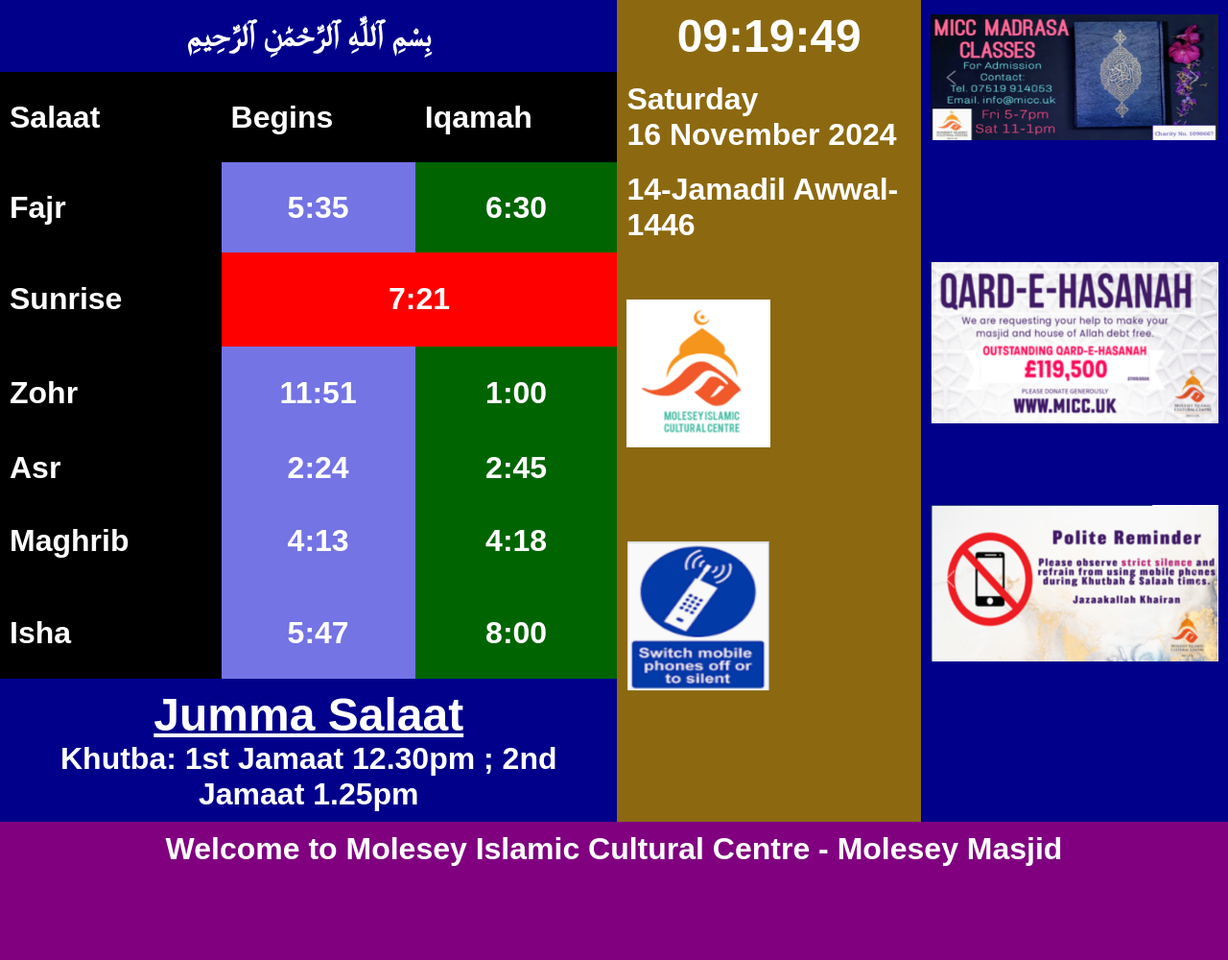
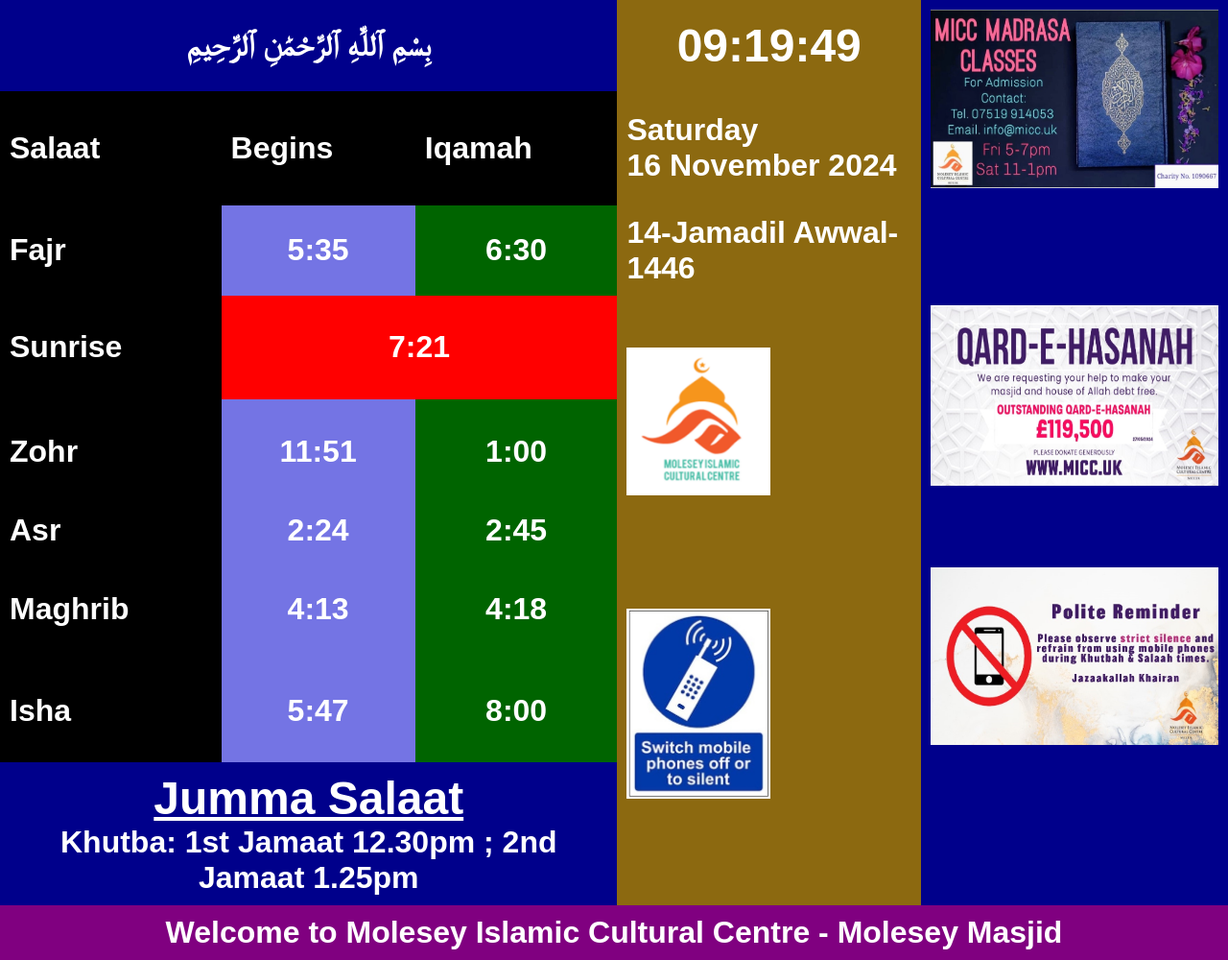
Before and after one commit to aismaelconst/aismaelconst.github.io, a plain HTML site: page index.html in a window 1280 px wide. Shown: the whole page at 96% size. Before the commit the page ends 913 px from the top, so only its background shows below. Drawn offline with Linux system fonts and the light colour scheme.

Commit message:
replace images

```diff
--- a/index.html
+++ b/index.html
@@ -13,7 +13,7 @@
             <td class="bismillah" colspan="3">بِسْمِ ٱللَّٰهِ ٱلرَّحْمَٰنِ ٱلرَّحِيمِ</td>
             <td colspan="1" id="clock" class="column-4"></td>
             <td rowspan="2" class="column-5">
-                <img src="classes.png" alt="" id="classes-image">
+                <img src="classes.jpg" alt="" id="classes-image">
             </td>
         </tr>
         <tr>
@@ -41,7 +41,7 @@
                 <img src="mosque-logo.png" alt="mosque" id="mosque-image">
             </td>
             <td rowspan="2" class="column-5">
-                <img src="qard.png" alt="" id="qard-image">
+                <img src="qard.jpg" alt="" id="qard-image">
             </td>
         </tr>
         <tr>
@@ -66,10 +66,10 @@
             <td id="maghrib-begins" class="beginning-time">{maghrib-begins}</td>
             <td id="maghrib-iqamah" class="iqamah-time">{maghrib-iqamah}</td>
             <td class="column-4">
-                <img src="warning.png" alt="warning" id="warning-image">
+                <img src="warning.jpg" alt="warning" id="warning-image">
             </td>
             <td rowspan="2" class="column-5">
-                <img src="reminder.png" alt="" id="reminder-image">
+                <img src="reminder.jpg" alt="" id="reminder-image">
             </td>
         </tr>
         <tr>
```
Also changed, not shown: classes.jpg (added), classes.png (deleted), qard.jpg (added), qard.png (deleted), reminder.jpg (added), reminder.png (deleted), warning.jpg (added), warning.png (deleted).
